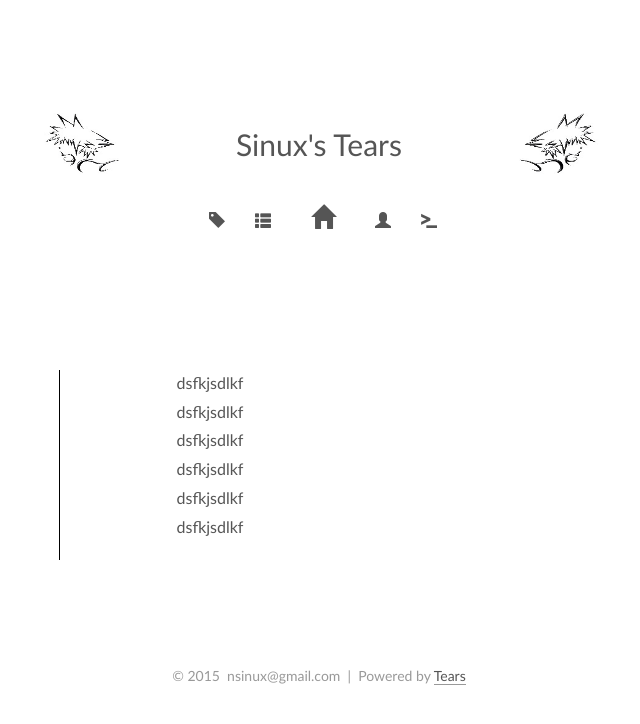
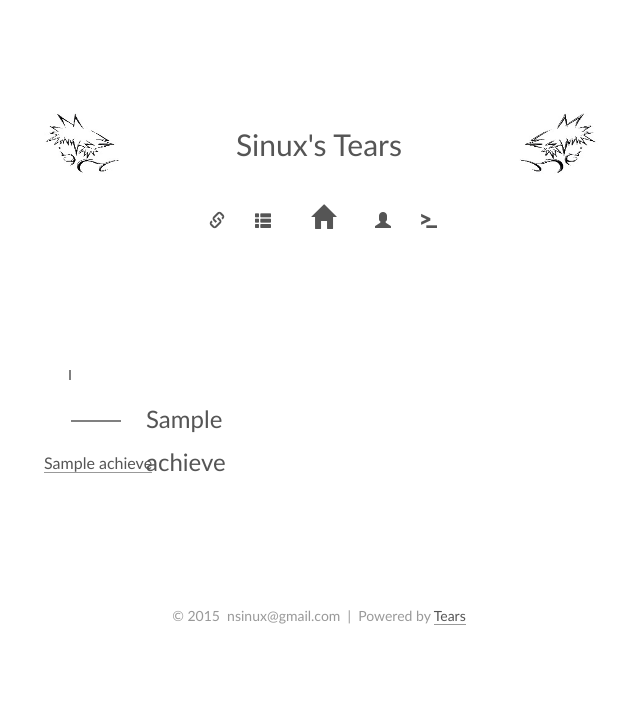
Before and after one commit to shinux/tears, a Python web app: template templates/achieve.html in a window 1280 px wide. Shown: the top 724 px of the page, without its empty margins (321-961 px from the left). Run offline with Jinja, Linux system fonts and the light colour scheme; the template is opened without the code that fills it: most values are stand-ins (such as "Sample title", 1, 10 or a date in 2020).

Commit message:
Fix the achieve page

```diff
--- a/static/css/layout.css
+++ b/static/css/layout.css
@@ -211,7 +211,7 @@ pre {
     margin: 0 5px;
 }
 
-.glyphicon-tag {
+.glyphicon-link {
     float: left;
     margin-left: 240px;
     margin-top: 12px;
@@ -259,6 +259,44 @@ pre {
     display: none;
 }
 
+.achieve-time-line {
+    width: 2px;
+    /*height: 400px;*/
+    color: #222;
+    background: gray;
+    margin-left: 100px;
+    float: left;
+}
+
+.achieve-date-line {
+    float: left;
+    width: 50px;
+    height: 2px;
+    margin-top: 50px;
+    background: gray;
+    /*margin-left: 100px;*/
+}
+
+.achieve-date {
+    float: left;
+    width: 50px;
+    margin-top: 30px;
+    height: 50px;
+    font-size: 24px;
+    margin-left: 25px;
+}
+
+.achieve-content {
+    float: left;
+    width: 500px;
+    height: 50px;
+    margin-left: 75px;
+    text-align: left;
+}
+
+.clear-fix {
+    clear: both;
+}
 
 table {
     margin-left: 90px;
--- a/templates/achieve.html
+++ b/templates/achieve.html
@@ -2,17 +2,14 @@
 
 {% block content %}
     <div class="posts">
-        <table class="achieve">
-            <tr>
-                <td bgcolor=000000 width=1>
-                <td class="table-content" width=300 valign=top>
-            <div>dsfkjsdlkf</div>
-            <div>dsfkjsdlkf</div>
-                  <div>dsfkjsdlkf</div>
-            <div>dsfkjsdlkf</div>
-                <div>dsfkjsdlkf</div>
-            <div>dsfkjsdlkf</div>
-        </table>
+        <div class="achieve-time-line" style="height: {{ height }}px"></div>
+        {% for k, v in achieves.items() %}
+            <div class="achieve-date-line"></div>
+            <div class="achieve-date">{{ k }}</div>
+            {% for i in v %}
+                <div class="achieve-content"><a href="/post{{ i.url }}">{{ i.title }}</a></div>
+                {% endfor %}
+        {% endfor %}
+        <div class="clear-fix"></div>
     </div>
-
 {% endblock %}
--- a/templates/base.html
+++ b/templates/base.html
@@ -15,10 +15,10 @@
           <img class="head-right" src="/static/img/right.jpg" height="65" width="80">
       </div>
       <div class="menu">
-          <a href="/"><span class="glyphicon glyphicon-tag"></span></a>
-          <a href="/"><span class="glyphicon glyphicon-th-list"></span></a>
+          <a href="/link"><span class="glyphicon glyphicon-link"></span></a>
+          <a href="/achieve"><span class="glyphicon glyphicon-th-list"></span></a>
           <a href="/"><span class="glyphicon glyphicon-home"></span></a>
-          <a href="/"><span class="glyphicon glyphicon-user"></span></a>
+          <a href="/about"><span class="glyphicon glyphicon-user"></span></a>
           <a href="#" onclick="showSearchField()"><span class="glyphicon glyphicon-console"></span></a>
           <label class="search-label">
               <input type="text" class="search">
```
Also changed, not shown: tears.py (+12 -2 lines), static/js/tears.js (line endings or trailing spaces).
